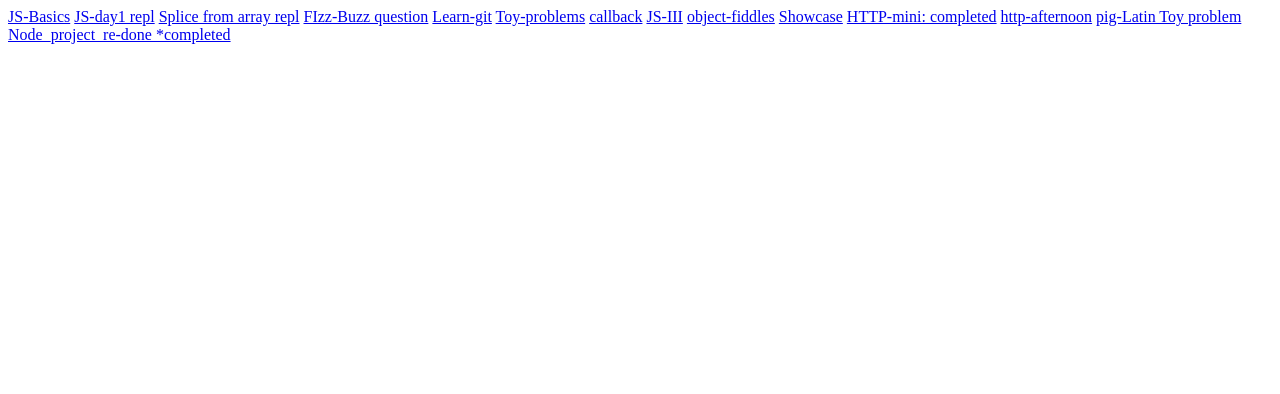
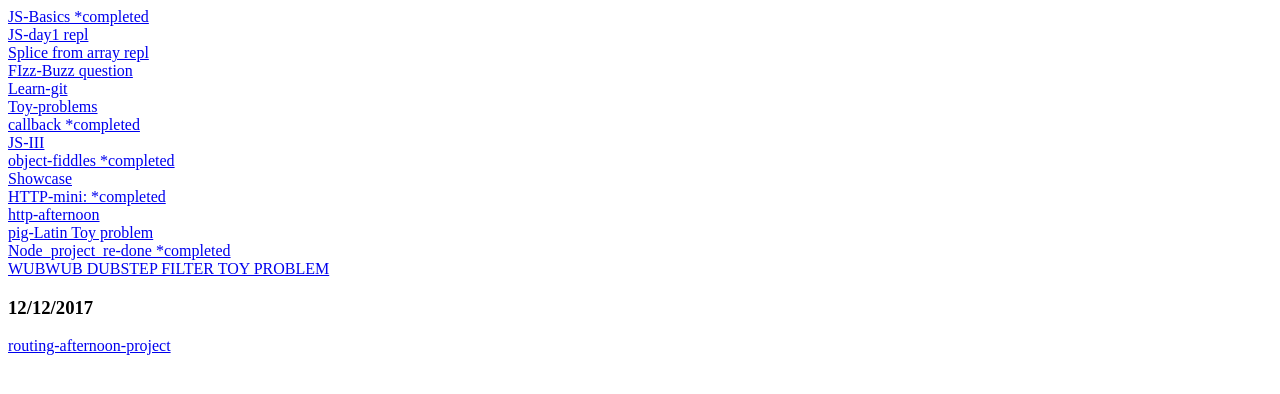
Before and after one commit to RyanADesigns/dialy-projects-1, a plain HTML site: page index.html in a window 1280 px wide. Drawn offline with Linux system fonts and the light colour scheme.

Commit message:
commiting afternoon project 12/12

```diff
--- a/index.html
+++ b/index.html
@@ -8,22 +8,25 @@
   <body>
 
    <section id="day1">
-      <a href="https://github.com/RyanADesigns/JS-Basics.git">JS-Basics</a>
-     <a href="https://repl.it/@Stupey/JS-Day-1-Variables-and-Data-types">JS-day1 repl</a>
-     <a href="https://repl.it/@Stupey/AridOurBilby">Splice from array repl</a>
-     <a href="https://repl.it/@Stupey/Fizz-Buzz-Question">FIzz-Buzz question</a>
-       <a href="https://github.com/RyanADesigns/learn-git.git">Learn-git</a>
-       <a href="https://repl.it/@Lovell_Daniel/SumOfTwo">Toy-problems</a>
-     <a href="https://github.com/RyanADesigns/callbackPractice">callback</a>
-     <a href="https://github.com/RyanADesigns/javascript-iii">JS-III</a>
-     <a href="https://github.com/RyanADesigns/object-fiddles">object-fiddles</a>
-     <a href="https://github.com/RyanADesigns/showcase">Showcase</a>
-     <a href="https://github.com/RyanADesigns/http-mini.git">HTTP-mini: completed</a>
+      <a href="https://github.com/RyanADesigns/JS-Basics.git">JS-Basics *completed</a><br/>
+     <a href="https://repl.it/@Stupey/JS-Day-1-Variables-and-Data-types">JS-day1 repl</a><br/>
+     <a href="https://repl.it/@Stupey/AridOurBilby">Splice from array repl</a><br/>
+     <a href="https://repl.it/@Stupey/Fizz-Buzz-Question">FIzz-Buzz question</a><br/>
+       <a href="https://github.com/RyanADesigns/learn-git.git">Learn-git</a><br/>
+       <a href="https://repl.it/@Lovell_Daniel/SumOfTwo">Toy-problems</a><br/>
+     <a href="https://github.com/RyanADesigns/callbackPractice">callback *completed</a><br/>
+     <a href="https://github.com/RyanADesigns/javascript-iii">JS-III</a><br/>
+     <a href="https://github.com/RyanADesigns/object-fiddles">object-fiddles *completed </a><br/>
+     <a href="https://github.com/RyanADesigns/showcase">Showcase</a><br/>
+     <a href="https://github.com/RyanADesigns/http-mini.git">HTTP-mini: *completed</a><br/>
      <a href=""
        </section>
-    <a href="https://github.com/RyanADesigns/http-afternoon/settings">http-afternoon</a>
-     <a href="https://repl.it/@Stupey/pigLatin">pig-Latin Toy problem</a>
-     <a href="https://github.com/RyanADesigns/node-introduction.git">Node_project_re-done *completed</a>
+    <a href="https://github.com/RyanADesigns/http-afternoon/settings">http-afternoon</a><br/>
+     <a href="https://repl.it/@Stupey/pigLatin">pig-Latin Toy problem</a><br/>
+     <a href="https://github.com/RyanADesigns/node-introduction.git">Node_project_re-done *completed</a><br/>
+     <a href="https://repl.it/@Stupey/Remove-the-Dubstep">WUBWUB DUBSTEP FILTER TOY PROBLEM</a><br/>
+     <h3>12/12/2017</h3>
+     <a href=" https://github.com/RyanADesigns/routing-afternoon.git">routing-afternoon-project</a>
 
 <p> </p>
   </body>
```
